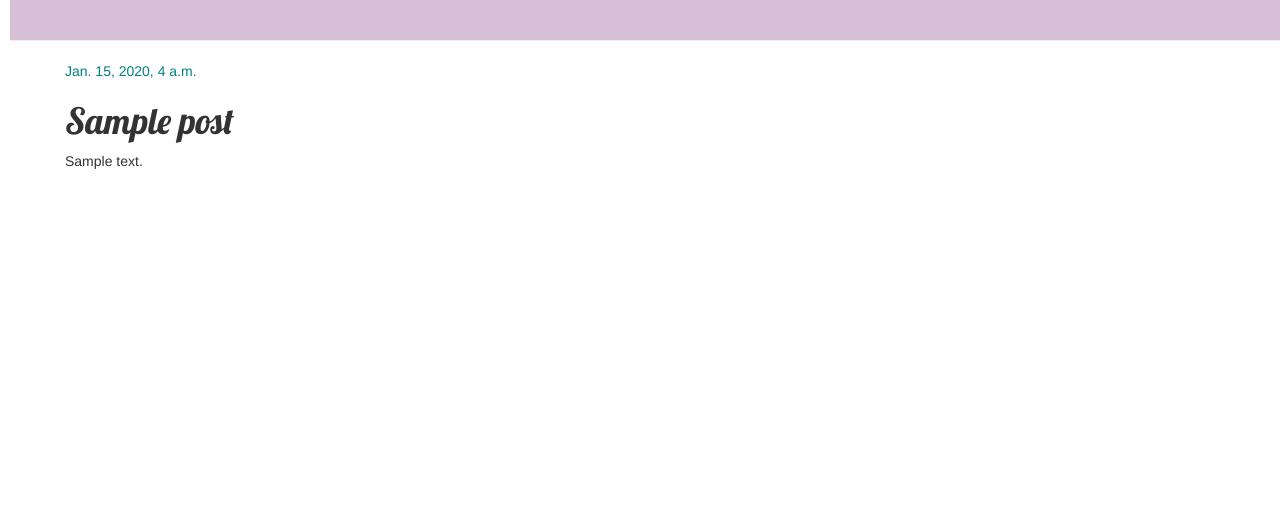
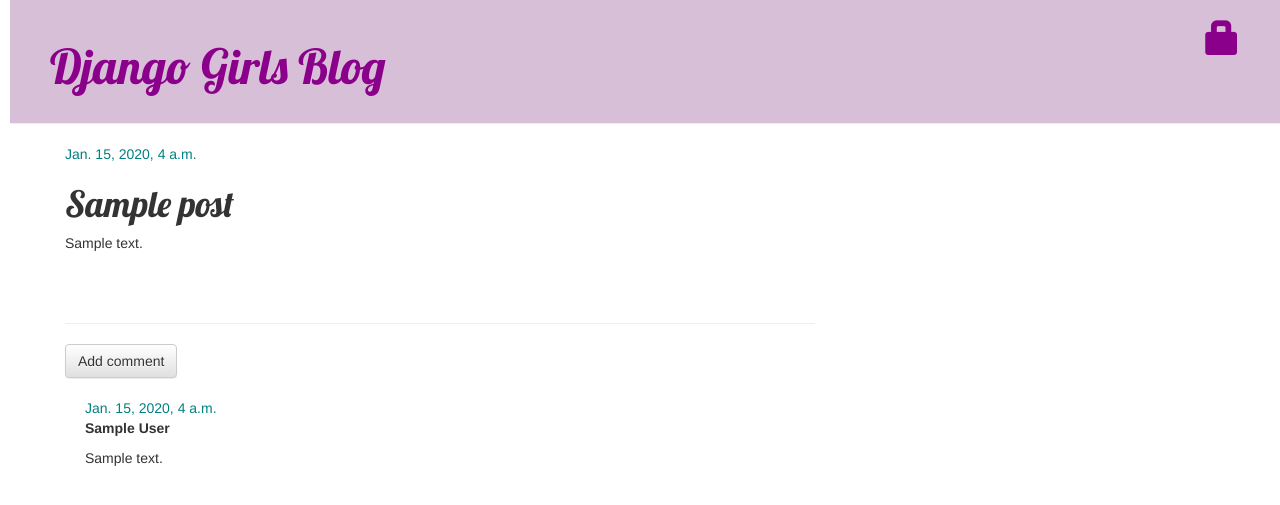
Before and after one commit to jhchiu1/my-first-blog, a Django app: page /post/1/ in a window 1280 px wide. Shown: the top 505 px of the page. Run offline with Django 3.2, Linux system fonts and the light colour scheme; tables that the repository leaves empty hold one stand-in row (values such as "Sample post"); some libraries are stand-ins or nearby versions.

Commit message:
Add comments and security

```diff
--- a/blog/admin.py
+++ b/blog/admin.py
@@ -1,7 +1,8 @@
 from django.contrib import admin
-from .models import Post
+from .models import Post, Comment
 
 # Register your models here.
-#
 
 admin.site.register(Post)
+
+admin.site.register(Comment)
--- a/blog/models.py
+++ b/blog/models.py
@@ -16,5 +16,23 @@ class Post(models.Model):
         self.published_date = timezone.now()
         self.save()
 
+    def approved_comments(self):
+        return self.comments.filter(approved_comment=True)
+
     def __str__(self):
         return self.title
+
+class Comment(models.Model):
+    # related_name options in models.ForeignKey allows us to have access from with the Post model
+    post = models.ForeignKey('blog.Post', related_name='comments')
+    author = models.CharField(max_length=200)
+    text = models.TextField()
+    created_date = models.DateTimeField(default=timezone.now)
+    approved_comment = models.BooleanField(default=False)
+
+    def approve(self):
+        self.approved_comment = True
+        self.save()
+
+    def __str__(self):
+        return self.text
--- a/blog/static/css/blog.css
+++ b/blog/static/css/blog.css
@@ -50,3 +50,7 @@ h1, h2, h3, h4 {
 .post h1 a, .post h1 a:visited {
     color: #8B008B;
 }
+
+.comment {
+    margin: 20px 0px 20px 20px;
+}
--- a/blog/templates/blog/base.html
+++ b/blog/templates/blog/base.html
@@ -8,12 +8,17 @@
         <link rel="stylesheet" href="{% static 'css/blog.css' %}">
     </head>
     <body>
-       <div class="page-header">
+        <div class="page-header">
         {% if user.is_authenticated %}
+        <!--Checks for authenticated users to show the add and edit buttons, otherwise login button shown-->
         <a href="{% url 'post_new' %}" class="top-menu"><span class="glyphicon glyphicon-plus"></span></a>
-        <h1><a href="/">Django Girls Blog</a></h1>
-        {% endif %}
-    </div>
+        <!--Shows 'Hello <username>' showing user logged in and authenticated. Adds logout link too-->
+        <p class="top-menu">Hello {{ user.username }} <small>(<a href="{% url 'logout' %}">Log out</a>)</small></p>
+    {% else %}
+        <a href="{% url 'login' %}" class="top-menu"><span class="glyphicon glyphicon-lock"></span></a>
+    {% endif %}
+    <h1><a href="/">Django Girls Blog</a></h1>
+</div>
     <div class="content container">
         <div class="row">
             <div class="col-md-8">
@@ -22,6 +27,5 @@
             </div>
         </div>
     </div>
-
     </body>
 </html>
--- a/blog/templates/blog/post_detail.html
+++ b/blog/templates/blog/post_detail.html
@@ -10,8 +10,32 @@
         {% if user.is_authenticated %}
         <!--Edit button-->
         <a class="btn btn-default" href="{% url 'post_edit' pk=post.pk %}"><span class="glyphicon glyphicon-pencil"></span></a>
+        <!--Delete button-->
+        <a class="btn btn-default" href="{% url 'post_remove' pk=post.pk %}"><span class="glyphicon glyphicon-remove"></span></a>
         {% endif %}
         <h1>{{ post.title }}</h1>
         <p>{{ post.text|linebreaksbr }}</p>
     </div>
+    <hr>
+
+    <a class="btn btn-default" href="{% url 'add_comment_to_post' pk=post.pk %}">Add comment</a>
+    <!--To see the comments section on pages with post details-->
+    <!--Allows owner to approve or delete comments-->
+{% for comment in post.comments.all %}
+    {% if user.is_authenticated or comment.approved_comment %}
+    <div class="comment">
+        <div class="date">
+            {{ comment.created_date }}
+            {% if not comment.approved_comment %}
+                <a class="btn btn-default" href="{% url 'comment_remove' pk=comment.pk %}"><span class="glyphicon glyphicon-remove"></span></a>
+                <a class="btn btn-default" href="{% url 'comment_approve' pk=comment.pk %}"><span class="glyphicon glyphicon-ok"></span></a>
+            {% endif %}
+        </div>
+        <strong>{{ comment.author }}</strong>
+        <p>{{ comment.text|linebreaks }}</p>
+    </div>
+    {% endif %}
+{% empty %}
+    <p>No comments here yet :(</p>
+{% endfor %}
 {% endblock %}
--- a/blog/templates/blog/post_list.html
+++ b/blog/templates/blog/post_list.html
@@ -34,6 +34,9 @@
                    <h1><a href="{% url 'post_detail' pk=post.pk %}">{{ post.title }}</a></h1>
 
                     <p>{{ post.text|linebreaksbr }}</p>
+                    <!--Allows visitors to see comments on the post list page. Shows number of approved comments-->
+                   <a href="{% url 'post_detail' pk=post.pk %}">Comments: {{ post.approved_comments.count }}</a>
+                </div>
                     <hr>
                 </div>
             {% endfor %}
--- a/blog/urls.py
+++ b/blog/urls.py
@@ -7,4 +7,9 @@ urlpatterns = [
     url(r'^post/(?P<pk>\d+)/$', views.post_detail, name='post_detail'),
     url(r'^post/new/$', views.post_new, name='post_new'),
     url(r'^post/(?P<pk>\d+)/edit/$', views.post_edit, name='post_edit'),
+	url(r'^post/(?P<pk>\d+)/remove/$', views.post_remove, name='post_remove'),
+	url(r'^post/(?P<pk>\d+)/comment/$', views.add_comment_to_post, name='add_comment_to_post'),
+	url(r'^comment/(?P<pk>\d+)/approve/$', views.comment_approve, name='comment_approve'),
+	url(r'^comment/(?P<pk>\d+)/remove/$', views.comment_remove, name='comment_remove'),
+
 ]
--- a/blog/views.py
+++ b/blog/views.py
@@ -1,7 +1,8 @@
 from django.shortcuts import render, get_object_or_404, redirect
+from django.contrib.auth.decorators import login_required
 from django.utils import timezone
-from .models import Post
-from .forms import PostForm
+from .models import Post, Comment
+from .forms import PostForm, CommentForm
 
 # Create your views here.
 
@@ -13,6 +14,7 @@ def post_detail(request, pk):
     post = get_object_or_404(Post, pk=pk)
     return render(request, 'blog/post_detail.html', {'post': post})
 
+@login_required
 def post_new(request):
     if request.method == "POST":
     	# Construct the PostForm with the data from the form
@@ -30,9 +32,14 @@ def post_new(request):
         form = PostForm()
     return render(request, 'blog/post_edit.html', {'form': form})
 
+
+@login_required
+# Passes an extra pk parameter from urls
 def post_edit(request, pk):
+	# Get the Post model we want to edit with
     post = get_object_or_404(Post, pk=pk)
     if request.method == "POST":
+    	# When we create a form, we pass this post as an instance when saving the form and editing the post
         form = PostForm(request.POST, instance=post)
         if form.is_valid():
             post = form.save(commit=False)
@@ -43,3 +50,34 @@ def post_edit(request, pk):
     else:
         form = PostForm(instance=post)
     return render(request, 'blog/post_edit.html', {'form': form})
+
+@login_required
+def post_remove(request, pk):
+    post = get_object_or_404(Post, pk=pk)
+    post.delete()
+    return redirect('post_list')
+
+def add_comment_to_post(request, pk):
+    post = get_object_or_404(Post, pk=pk)
+    if request.method == "POST":
+        form = CommentForm(request.POST)
+        if form.is_valid():
+            comment = form.save(commit=False)
+            comment.post = post
+            comment.save()
+            return redirect('post_detail', pk=post.pk)
+    else:
+        form = CommentForm()
+    return render(request, 'blog/add_comment_to_post.html', {'form': form})
+
+@login_required
+def comment_approve(request, pk):
+    comment = get_object_or_404(Comment, pk=pk)
+    comment.approve()
+    return redirect('post_detail', pk=comment.post.pk)
+
+@login_required
+def comment_remove(request, pk):
+    comment = get_object_or_404(Comment, pk=pk)
+    comment.delete()
+    return redirect('post_detail', pk=comment.post.pk)
--- a/mysite/settings.py
+++ b/mysite/settings.py
@@ -27,7 +27,8 @@ DEBUG = True
 
 ALLOWED_HOSTS = ['127.0.0.1', '.pythonanywhere.com']
 
-#
+LOGIN_REDIRECT_URL = '/'
+
 # Application definition
 
 INSTALLED_APPS = [
--- a/mysite/urls.py
+++ b/mysite/urls.py
@@ -14,11 +14,14 @@ Including another URLconf
     2. Import the include() function: from django.conf.urls import url, include
     3. Add a URL to urlpatterns:  url(r'^blog/', include(blog_urls))
 """
-from django.conf.urls import include
-from django.conf.urls import url
+from django.conf.urls import include, url
 from django.contrib import admin
+
+from django.contrib.auth import views
 
 urlpatterns = [
     url(r'^admin/', admin.site.urls),
+    url(r'^accounts/login/$', views.login, name='login'),
+    url(r'^accounts/logout/$', views.logout, name='logout', kwargs={'next_page': '/'}),
     url(r'', include('blog.urls')),
 ]
```
Also changed, not shown: blog/forms.py (+7 -1 lines), blog/templates/blog/add_comment_to_post.html (added, +9 -0 lines), blog/templates/registration/login.html (added, +24 -0 lines), blog/migrations/0002_comment.py (added).
